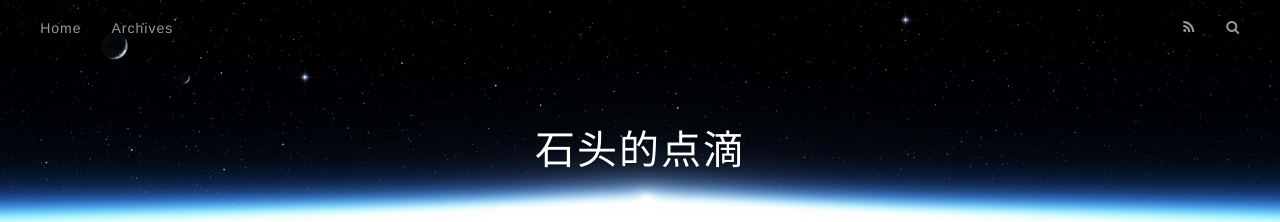
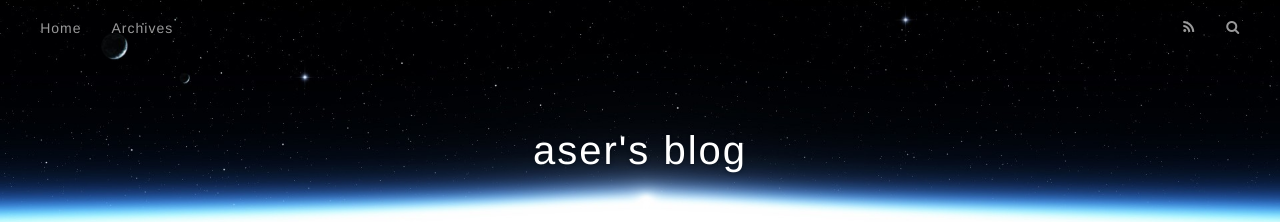
Before and after one commit to aserunix/aserunix.github.io, a plain HTML site: page index.html in a window 1280 px wide. Shown: the top 222 px of the page. Drawn offline with nearby package versions, Linux system fonts and the light colour scheme.

Commit message:
Site updated: 2015-04-15 13:11:24

```diff
--- a/index.html
+++ b/index.html
@@ -3,19 +3,19 @@
 <head>
   <meta charset="utf-8">
 
-  <title>石头的点滴</title>
+  <title>aser&#39;s blog</title>
   <meta name="viewport" content="width=device-width, initial-scale=1, maximum-scale=1">
   <meta name="description">
 <meta property="og:type" content="website">
-<meta property="og:title" content="石头的点滴">
+<meta property="og:title" content="aser's blog">
 <meta property="og:url" content="http://blog.aser.me/index.html">
-<meta property="og:site_name" content="石头的点滴">
+<meta property="og:site_name" content="aser's blog">
 <meta property="og:description">
 <meta name="twitter:card" content="summary">
-<meta name="twitter:title" content="石头的点滴">
+<meta name="twitter:title" content="aser's blog">
 <meta name="twitter:description">
 
-    <link rel="alternative" href="/atom.xml" title="石头的点滴" type="application/atom+xml">
+    <link rel="alternative" href="/atom.xml" title="aser&#39;s blog" type="application/atom+xml">
 
 
     <link rel="icon" href="/favicon.png">
@@ -33,7 +33,7 @@
   <div id="header-outer" class="outer">
     <div id="header-title" class="inner">
       <h1 id="logo-wrap">
-        <a href="/" id="logo">石头的点滴</a>
+        <a href="/" id="logo">aser&#39;s blog</a>
       </h1>
 
     </div>
@@ -96,7 +96,7 @@
 
     </div>
     <footer class="article-footer">
-      <a data-url="http://blog.aser.me/2015/04/14/hello-world/" data-id="ci8hdodna00004ck6u10xzpkz" class="article-share-link">Share</a>
+      <a data-url="http://blog.aser.me/2015/04/14/hello-world/" data-id="ci8ia62x30000nok6b2tgay2g" class="article-share-link">Share</a>
 
 
     </footer>
```
Also changed, not shown: 2015/04/14/hello-world/index.html (+5 -5 lines), archives/2015/04/index.html (+6 -6 lines), archives/2015/index.html (+6 -6 lines), archives/index.html (+6 -6 lines).
